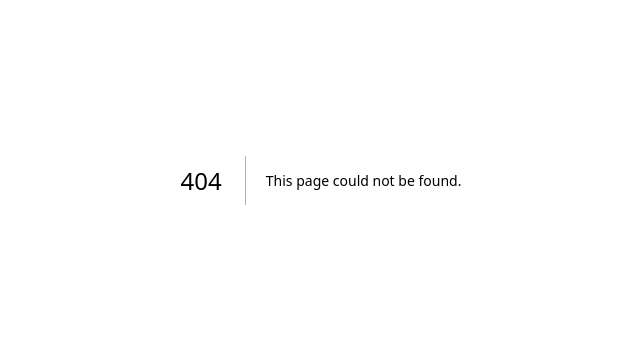
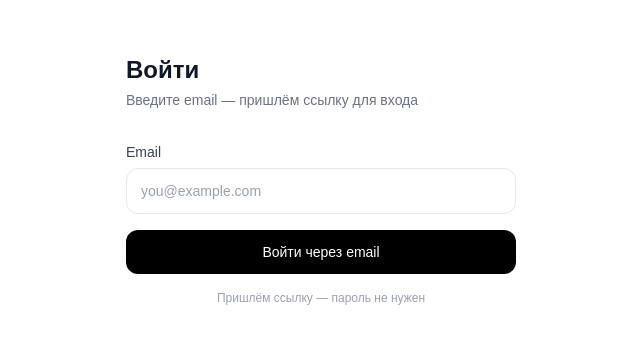
Before and after one commit to mcgrad-glitch/jbtd-app-public, a Next.js app: page /auth in a window 1280 px wide. Before the commit this address had no page. Shown: the part 220-564 px from the top of the page, without its empty margins (319-959 px from the left). Built offline with nearby package versions, Linux system fonts and the light colour scheme; no server answers.

Commit message:
feat: auth with magic link

```diff
--- /dev/null
+++ b/src/app/auth/confirm/route.ts
@@ -0,0 +1,50 @@
+import { createServerClient } from '@supabase/ssr'
+import { cookies } from 'next/headers'
+import { NextResponse, type NextRequest } from 'next/server'
+import type { EmailOtpType } from '@supabase/supabase-js'
+
+export async function GET(request: NextRequest) {
+  const { searchParams, origin } = request.nextUrl
+  const next       = searchParams.get('next') ?? '/catalog'
+  const code       = searchParams.get('code')
+  const token_hash = searchParams.get('token_hash')
+  const type       = searchParams.get('type') as EmailOtpType | null
+
+  const cookieStore = await cookies()
+
+  const supabase = createServerClient(
+    process.env.NEXT_PUBLIC_SUPABASE_URL!,
+    process.env.NEXT_PUBLIC_SUPABASE_ANON_KEY!,
+    {
+      cookies: {
+        getAll()              { return cookieStore.getAll() },
+        setAll(cookiesToSet)  {
+          cookiesToSet.forEach(({ name, value, options }) =>
+            cookieStore.set(name, value, options)
+          )
+        },
+      },
+    }
+  )
+
+  // PKCE-flow: magic link несёт `code`
+  if (code) {
+    const { error } = await supabase.auth.exchangeCodeForSession(code)
+    if (!error) {
+      return NextResponse.redirect(new URL(next, origin))
+    }
+  }
+
+  // Implicit-flow: magic link несёт `token_hash` + `type`
+  if (token_hash && type) {
+    const { error } = await supabase.auth.verifyOtp({ token_hash, type })
+    if (!error) {
+      return NextResponse.redirect(new URL(next, origin))
+    }
+  }
+
+  // Ошибка — возвращаем на страницу входа с параметром
+  return NextResponse.redirect(
+    new URL('/auth?error=invalid_link', origin)
+  )
+}
--- /dev/null
+++ b/src/app/auth/page.tsx
@@ -0,0 +1,25 @@
+import { redirect } from 'next/navigation'
+import { createClient } from '@/lib/supabase/server'
+import AuthForm from '@/components/auth/AuthForm'
+
+export default async function AuthPage() {
+  const supabase = await createClient()
+  const { data: { user } } = await supabase.auth.getUser()
+
+  if (user) redirect('/catalog')
+
+  return (
+    <main className="min-h-screen bg-white flex items-center justify-center px-4">
+      <div className="w-full max-w-[390px] flex flex-col gap-8">
+        <div className="flex flex-col gap-1">
+          <h1 className="text-2xl font-semibold text-gray-900">Войти</h1>
+          <p className="text-sm text-gray-500">
+            Введите email — пришлём ссылку для входа
+          </p>
+        </div>
+
+        <AuthForm />
+      </div>
+    </main>
+  )
+}
--- /dev/null
+++ b/src/components/auth/AuthForm.tsx
@@ -0,0 +1,97 @@
+'use client'
+
+import { useState, useCallback } from 'react'
+import { createClient } from '@/lib/supabase/client'
+
+type State = 'idle' | 'loading' | 'sent' | 'error'
+
+export default function AuthForm() {
+  const [email,   setEmail]   = useState('')
+  const [state,   setState]   = useState<State>('idle')
+  const [errMsg,  setErrMsg]  = useState('')
+
+  const handleSubmit = useCallback(async (e: React.FormEvent) => {
+    e.preventDefault()
+    if (!email.trim()) return
+
+    setState('loading')
+    setErrMsg('')
+
+    const supabase = createClient()
+    const { error } = await supabase.auth.signInWithOtp({
+      email: email.trim(),
+      options: {
+        emailRedirectTo:
+          `${process.env.NEXT_PUBLIC_SITE_URL}/auth/confirm`,
+      },
+    })
+
+    if (error) {
+      setErrMsg(error.message)
+      setState('error')
+    } else {
+      setState('sent')
+    }
+  }, [email])
+
+  if (state === 'sent') {
+    return (
+      <div className="flex flex-col items-center gap-3 py-4 text-center">
+        <span className="text-4xl">📬</span>
+        <p className="text-base font-semibold text-gray-900">
+          Проверьте почту — ссылка уже там
+        </p>
+        <p className="text-sm text-gray-500">
+          Отправили на <span className="font-medium text-gray-700">{email}</span>
+        </p>
+        <button
+          onClick={() => setState('idle')}
+          className="mt-2 text-xs text-gray-400 hover:text-gray-600 transition-colors"
+        >
+          Изменить email
+        </button>
+      </div>
+    )
+  }
+
+  return (
+    <form onSubmit={handleSubmit} className="flex flex-col gap-4">
+      <div className="flex flex-col gap-1.5">
+        <label htmlFor="email" className="text-sm font-medium text-gray-700">
+          Email
+        </label>
+        <input
+          id="email"
+          type="email"
+          autoComplete="email"
+          required
+          value={email}
+          onChange={e => setEmail(e.target.value)}
+          placeholder="you@example.com"
+          className="w-full rounded-xl border border-gray-200 px-3.5 py-3 text-sm text-gray-900
+                     placeholder-gray-400
+                     focus:outline-none focus:ring-2 focus:ring-black/10 focus:border-gray-400
+                     transition-colors"
+        />
+      </div>
+
+      {state === 'error' && (
+        <p className="text-xs text-red-500">{errMsg}</p>
+      )}
+
+      <button
+        type="submit"
+        disabled={state === 'loading'}
+        className="w-full py-3 rounded-xl bg-black text-white text-sm font-medium
+                   hover:bg-gray-800 active:scale-[0.98] transition-all duration-150
+                   disabled:opacity-40"
+      >
+        {state === 'loading' ? 'Отправка…' : 'Войти через email'}
+      </button>
+
+      <p className="text-center text-xs text-gray-400">
+        Пришлём ссылку — пароль не нужен
+      </p>
+    </form>
+  )
+}
```
Also changed, not shown: 1 other file (tests, documents, lock files or other folders).
